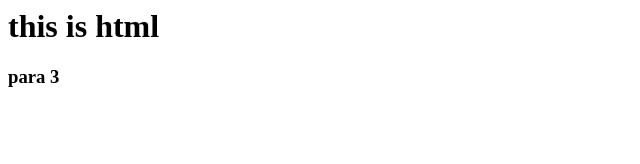
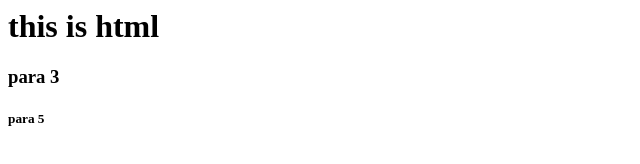
Before and after one commit to AliHaider280/local-repo, a plain HTML site: page index.html in a window 1280 px wide. Shown: the full height of the page, 0-640 px from the left. Drawn offline with Linux system fonts and the light colour scheme.

Commit message:
heading 5 added succesfully

```diff
--- a/index.html
+++ b/index.html
@@ -1,2 +1,3 @@
 <h1> this is html <h1>
 <h3> para 3 <h3>
+<h5> para 5 <h5>
```
